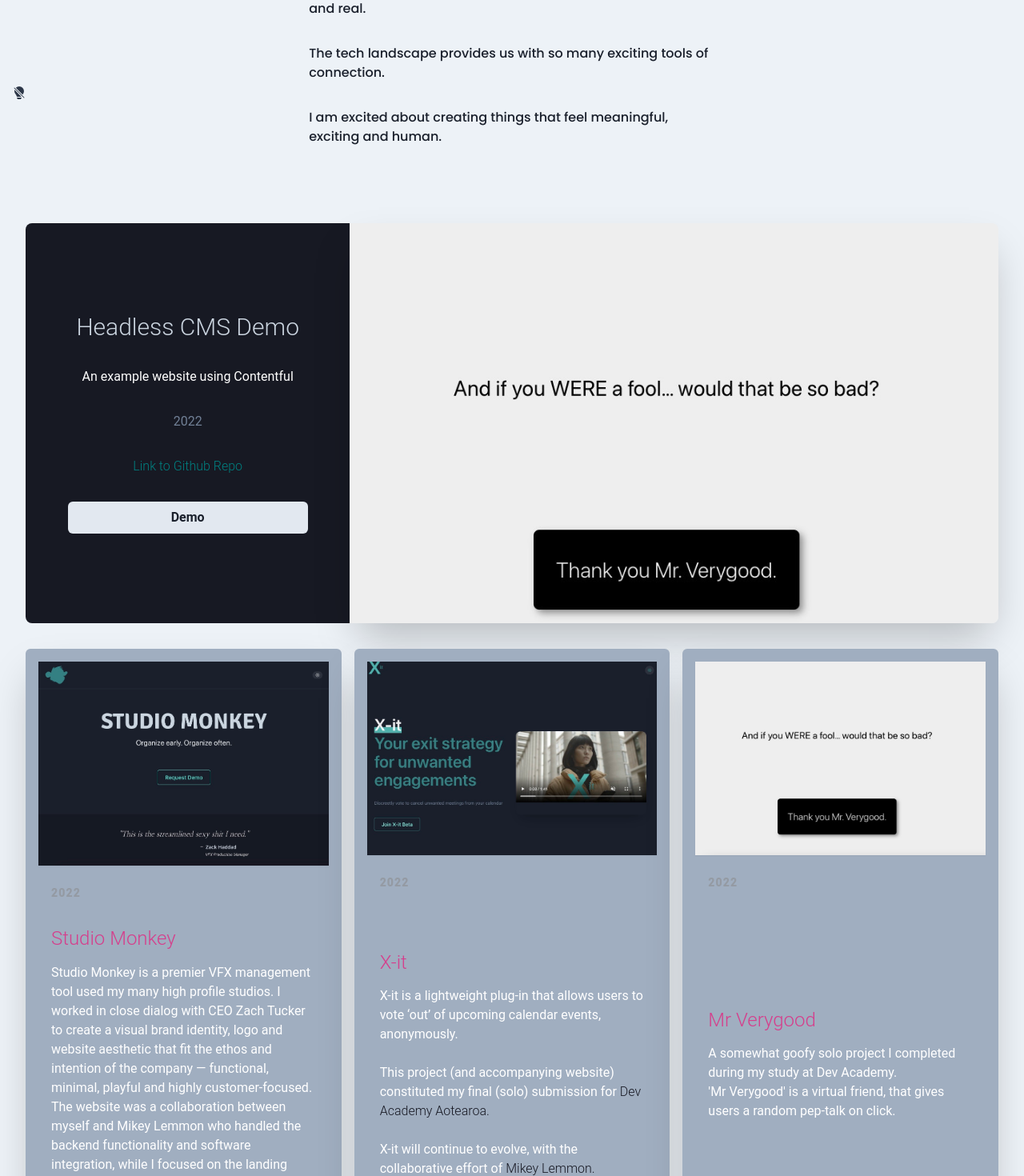
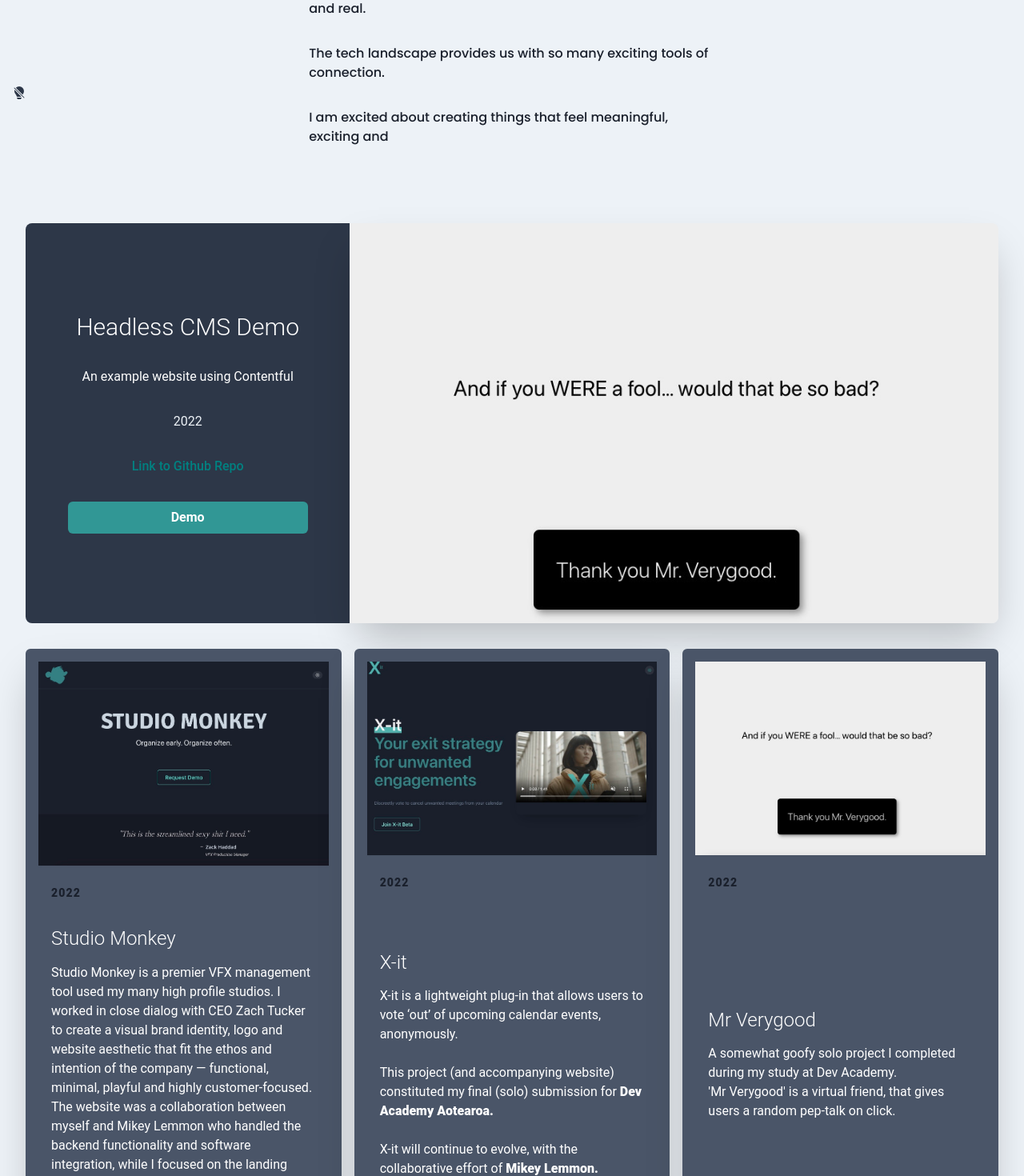
Before and after one commit to HannahBeattie/brainStorm, a Next.js app: page /web in a window 1280 px wide. Shown: the part 660-2130 px from the top of the page at 80% size. Built offline with nearby package versions, Linux system fonts and the light colour scheme; a web font is replaced by a local one.

Commit message:
continue styling

```diff
--- a/components/Intro.js
+++ b/components/Intro.js
@@ -23,7 +23,8 @@
 							spacing={4}
 							alignItems='flex-start'
 							fontSize={{ md: 'lg' }}
-							bg={'gray.300'}
+							bg={'white'}
+							_dark={{ bg: 'gray.200' }}
 							color='gray.900'
 							p={'10'}
 							borderRadius={'2xl'}
@@ -31,7 +32,7 @@
 						>
 							<Heading
 								fontSize={{ md: '7xl', base: '5xl' }}
-								fontFamily={'Rubik Glitch'}
+								fontFamily={'Reenie Beanie'}
 								color={'gray.900'}
 							>
 								{title}
--- a/components/base/Feature.js
+++ b/components/base/Feature.js
@@ -14,15 +14,20 @@
 import MyLink from '../MyLink'
 
 export default function Feature({ alt, heading, text, details, label, href, buttonText, src }) {
-	const bg = useColorModeValue('gray.400', 'white')
-	const textCol = useColorModeValue('white', 'black')
+	const bg = useColorModeValue('gray.600', 'gray.700')
+	const textCol = useColorModeValue('white', 'white')
 	const buttonProps = {
-		bg: useColorModeValue('whiteAlpha.200', 'gray.900'),
-		color: 'gray.200',
-		_hover: { bg: 'pink.00' },
+		_dark: {
+			bg: 'gray.900',
+			color: 'gray.200',
+			_hover: { bg: 'gray.800', color: 'teal.200', curser: 'pointer' },
+		},
+		bg: 'teal.500',
+		color: 'white',
+		_hover: { bg: 'gray.700', color: 'teal.500', curser: 'pointer' },
 		py: '4',
 	}
-	const headingCol = useColorModeValue('pink.500', 'white')
+	const headingCol = useColorModeValue('white', 'white')
 
 	return (
 		<VStack
@@ -38,7 +43,6 @@
 
 			<Stack spacing={'4'} cursor={'pointer'} flex={'1'} p={4}>
 				<Text
-					color={'grayAlpha.500'}
 					textTransform={'uppercase'}
 					fontWeight={800}
 					fontSize={'sm'}
@@ -55,7 +59,7 @@
 					{details}
 				</Box>
 
-				<Text color={'gray.500'}>{text}</Text>
+				<Text>{text}</Text>
 				<Spacer />
 				{buttonText && (
 					<MyLink href={href}>
--- a/components/base/SlideX.js
+++ b/components/base/SlideX.js
@@ -28,20 +28,19 @@
 
 	const buttonProps = {
 		_dark: {
-			bg: 'pink.500',
+			bg: 'gray.900',
 			color: 'gray.200',
-			_hover: { bg: 'gray.800', color: 'red.500', curser: 'pointer' },
+			_hover: { bg: 'gray.800', color: 'teal.200', curser: 'pointer' },
 		},
-		bg: 'gray.200',
-		color: 'gray.800',
-		_hover: { bg: 'gray.700', color: 'teal.500', curser: 'pointer' },
+		bg: 'teal.500',
+		color: 'white',
+		_hover: { bg: 'gray.800', color: 'teal.500', curser: 'pointer' },
 		py: { sm: '4' },
 		curser: 'pointer',
 		minWidth: '300',
 	}
-	const textCol = useColorModeValue('white', 'white')
-
-	const bg = useColorModeValue('gray.900', 'gray.100')
+	const textCol = useColorModeValue('white', 'gray.200')
+	const bg = useColorModeValue('gray.700', 'gray.700')
 
 	const textInCard = {
 		justifyContent: 'center',
@@ -52,6 +51,8 @@
 		spacing: '8',
 		boxShadow: '2xl',
 		boxShadow: 'dark',
+		color: 'white',
+		_dark: { color: 'white' },
 	}
 	const imProps = {
 		w: '100%',
@@ -92,17 +93,21 @@
 						fontFamily={'body'}
 						variant='invert'
 						textAlign='center'
+						color={'white'}
+						_dark={{ color: 'white' }}
 					>
 						{title}
 					</Heading>
 					<Text color={textCol} textAlign={'center'}>
 						{text}
 					</Text>
-					<Text color={'gray.500'}>{sub}</Text>
+					<Text color={'gray.100'} _dark={{ color: 'gray.200' }}>
+						{sub}
+					</Text>
 
 					{link2 && (
 						<MyLink href={'link2'}>
-							<Text as={'span'} color='teal'>
+							<Text as={'span'} color='teal' fontWeight={'500'}>
 								{linkTitle}
 							</Text>{' '}
 						</MyLink>
--- a/components/nav/MyNav.js
+++ b/components/nav/MyNav.js
@@ -28,7 +28,7 @@
 		w: '100vw',
 		color: 'gray.400',
 		_dark: { color: 'white' },
-		spacing: { sm: 8, base: 2 },
+		spacing: { sm: 4, md: 8, base: 2 },
 		textTransform: 'uppercase',
 		fontSize: { base: 'xs' },
 	}
@@ -102,7 +102,7 @@
 						display={{ base: 'none', sm: 'flex' }}
 						key={`navitem-${idx}`}
 						href={href}
-						fontSize={'lg'}
+						fontSize={{ md: 'lg' }}
 						fontWeight={href === currentRoute ? '900' : '500'}
 						color={
 							href === currentRoute
--- a/components/web/Projects.js
+++ b/components/web/Projects.js
@@ -42,12 +42,17 @@
 					<Text>
 						This project (and accompanying website) constituted my final (solo)
 						submission for
-						<MyLink href='https://devacademy.co.nz/'> Dev Academy Aotearoa.</MyLink>
+						<MyLink color={'white'} href='https://devacademy.co.nz/' fontWeight={'900'}>
+							{' '}
+							Dev Academy Aotearoa.
+						</MyLink>
 					</Text>
 					<br />
 					<Text>
 						X-it will continue to evolve, with the collaborative effort of{' '}
-						<MyLink href='https://mikeylemmon.com/'>Mikey Lemmon.</MyLink>
+						<MyLink color={'white'} href='https://mikeylemmon.com/' fontWeight={'900'}>
+							Mikey Lemmon.
+						</MyLink>
 					</Text>
 				</>
 			),
--- a/pages/web.js
+++ b/pages/web.js
@@ -7,7 +7,7 @@
 	return (
 		<VStack alignItems={'stretch'} spacing={'8'} justify={'center'}>
 			<Heading
-				fontFamily={'Merriweather'}
+				fontFamily={'Reenie Beanie'}
 				textAlign={'center'}
 				pt={{ sm: '16' }}
 				fontSize={{ sm: '6xl' }}
@@ -42,7 +42,7 @@
 						The tech landscape provides us with so many exciting tools of connection.
 					</Text>
 					<Text align={'start'} fontFamily={'Poppins'}>
-						I am excited about creating things that feel meaningful, exciting and human.
+						I am excited about creating things that feel meaningful, exciting and
 					</Text>
 				</VStack>
 			</Container>
```
Also changed, not shown: pages/about.js (+14 -27 lines), pages/index.js (+12 -2 lines).
